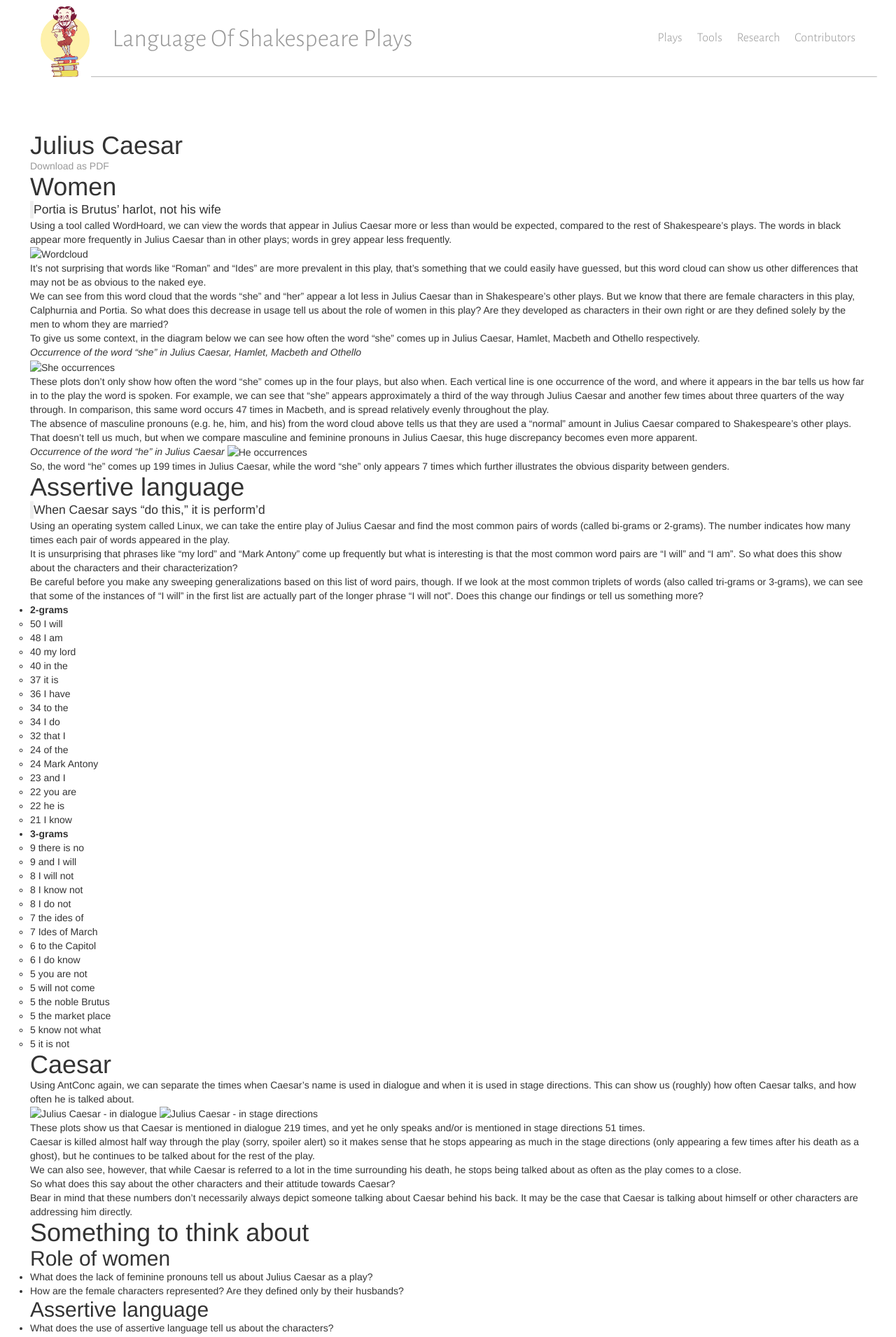
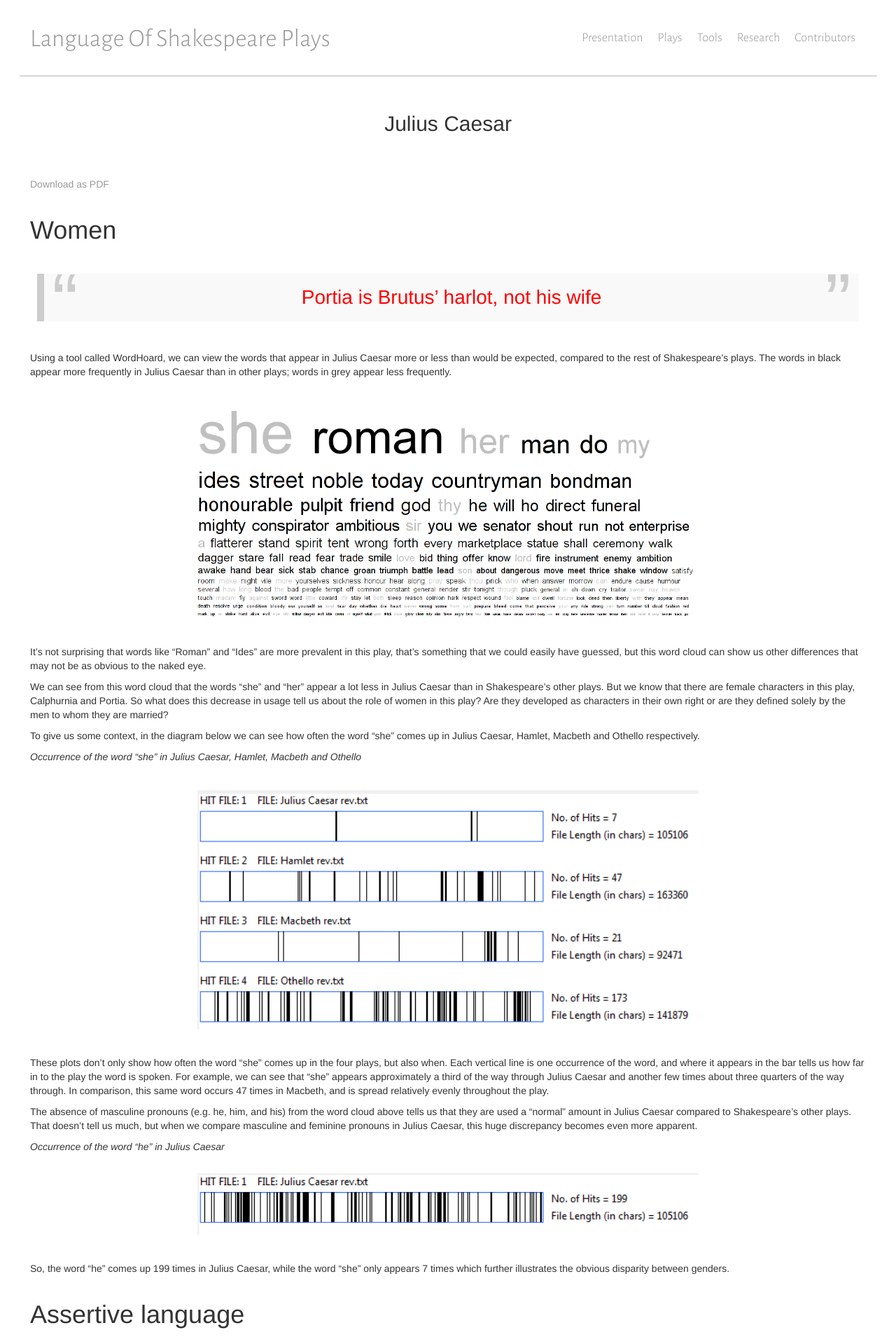
Before and after one commit to iahmed0/SU-LOSP.github.io, a Jekyll site: the page built from _analyses/julius_caesar/index.md, in a window 1280 px wide. Shown: the top 1910 px of the page at 70% size. Built offline with Jekyll 4.4.1, drawn with Linux system fonts in a browser that asks for light colours.

Commit message:
More design and sparse work

```diff
--- a/_analyses/julius_caesar/index.md
+++ b/_analyses/julius_caesar/index.md
@@ -14,7 +15,7 @@ Caesar more or less than would be expected, compared to the rest of
 Shakespeare's plays.  The words in black appear more frequently in Julius Caesar
 than in other plays; words in grey appear less frequently.
 
-![Wordcloud]({{ page.url }}word_cloud.png "Word cloud created on WordHoard")
+![Wordcloud](word_cloud.png "Word cloud created on WordHoard")
 
 It's not surprising that words like "Roman" and "Ides" are more prevalent in
 this play, that's something that we could easily have guessed, but this word
@@ -32,7 +33,7 @@ To give us some context, in the diagram below we can see how often the word
 
 _Occurrence of the word "she" in Julius Caesar, Hamlet, Macbeth and Othello_
 
-![She occurrences]({{ page.url }}she.png "Concordance Plots made with AntConc")
+![She occurrences](she.png "Concordance Plots made with AntConc")
 
 These plots don't only show how often the word "she" comes up in the four plays,
 but also when.  Each vertical line is one occurrence of the word, and where it
@@ -49,7 +50,7 @@ masculine and feminine pronouns in Julius Caesar, this huge discrepancy becomes
 even more apparent.
 
 _Occurrence of the word "he" in Julius Caesar_
-![He occurrences]({{ page.url }}he.png "Concordance Plots made with AntConc")
+![He occurrences](he.png "Concordance Plots made with AntConc")
 
 So, the word "he" comes up 199 times in Julius Caesar, while the word "she" only
 appears 7 times which further illustrates the obvious disparity between genders.
@@ -120,8 +121,8 @@ Using AntConc again, we can separate the times when Caesar's name is used in
 dialogue and when it is used in stage directions. This can show us (roughly) how
 often Caesar talks, and how often he is talked about.
 
-![Julius Caesar - in dialogue]({{ page.url }}juliuscaesar_dialogue.png "Concordance Plots made with AntConc")
-![Julius Caesar - in stage directions]({{ page.url }}juliuscaesar_directions.png "Concordance Plots made with AntConc")
+![Julius Caesar - in dialogue](juliuscaesar_dialogue.png "Concordance Plots made with AntConc")
+![Julius Caesar - in stage directions](juliuscaesar_directions.png "Concordance Plots made with AntConc")
 
 These plots show us that Caesar is mentioned in dialogue 219 times, and yet he
 only speaks and/or is mentioned in stage directions 51 times.
--- a/_config.yml
+++ b/_config.yml
@@ -7,7 +7,6 @@ permalink: "pretty"
 
 collections:
     analyses:
-        permalink: "/:collection/:path/"
         output: true
 
 defaults:
--- a/_layouts/default.html
+++ b/_layouts/default.html
@@ -11,12 +11,12 @@
   <body>
     <header id="header" class="col-md-12">
       <a href="/">
-        <img class="col-md-1"src="/assets/images/shakespeare.png" alt="Little Shakespeare"/>
         <h1 class="col-md-6">Language Of Shakespeare Plays</h1>
       </a>
 
-      <nav class="col-md-5">
+      <nav class="col-md-6">
         <ul>
+          <li><a href="/">Presentation</a></li>
           <li><a href="#">Plays</a>
             <ul>
               {% for analysis in site.analyses %}
@@ -29,7 +29,6 @@
           <li><a href="/tools/">Contributors</a></li>
         </ul>
       </nav>
-      <div id="split" class="col-md-11" />
     </header>
 
     <main class="col-md-12">
--- a/_layouts/page.html
+++ b/_layouts/page.html
@@ -1,14 +1,11 @@
 ---
 layout: default
 ---
-<div class="article">
 
+<article>
   <header>
-    <h1>{{ page.title }}</h1>
+    <h2>{{ page.title }}</h2>
   </header>
 
-  <article>
-    {{ content }}
-  </article>
-
-</div>
+  {{ content }}
+</article>
--- a/assets/css/main.scss
+++ b/assets/css/main.scss
@@ -28,13 +28,6 @@ $link-color: #999;
   src: url(/assets/fonts/alegreya.ttf) format('truetype');
 }
 
-body, h1, h2, h3, h4, h5, h6,
-p, blockquote, pre, hr,
-dl, dd, ol, ul, figure {
-    margin: 0;
-    padding: 0;
-}
-
 a {
     color: $link-color;
     text-decoration: none;
@@ -57,49 +50,124 @@ body {
 #header {
     font-family: "Alegreya";
     font-size: 18px;
-    margin: 0 0 2em 0;
+    margin: 2em 0 2em 0;
 
-    & img {
-        margin: .5em 0 0 0;
+    & h1 {
+        margin: 0;
+        padding: 0;
     }
 
-    & h1 {
-        margin: 1em 0 0 0;
-        padding: 0 0 0 .5em;
-    }
-
-
     & nav {
-        margin: 2em 0 0 0;
+        position: relative;
+        margin: 0;
         line-height: 200%;
         text-align: right;
 
-        & li {
+        li {
             display: inline-block;
             padding-left: 1em;
         }
 
         & li ul {
+            position: absolute;
+            right: 0;
             display: none;
+            padding: 0;
+            width: 100%;
         }
 
         & li:hover ul {
             position: absolute;
             display: block;
         }
+
+        & li ul li {
+            list-style-type: square;
+        }
+    }
 }
 
-    & #split {
+#header:after {
+    content: "";
     position: absolute;
+    top: 4em;
     bottom: 0;
+    left: 0;
     right: 0;
     margin: auto;
     height: 1px;
+    width: 100%;
     border-bottom: 1px solid lighten($link-color, 15%);
     box-shadow: 1px 0px 1px 0px lighten($link-color, 15%);
-    }
 }
 
 main {
     margin: 3em 0 3em 0;
+
+    & .logo {
+        margin: 0 2em 2em 0;
+        & img {
+            width: 100%;
         }
+    }
+}
+
+article {
+    & header {
+        width: 100%;
+        text-align: center;
+
+        & h2 {
+            margin: 0 0 2em 0;
+        }
+    }
+
+    & h1 {
+        margin: 1em 0 1em 0;
+    }
+
+    & h1, & h2, & h3, & h4, & h5, & h6 {
+        clear: both;
+    }
+
+    & blockquote {
+        position: relative;
+        font-size: 2em;
+        color: #FF0000;
+        background: #f9f9f9;
+        border-left: 10px solid #ccc;
+        margin: 1.5em 10px;
+        padding: 0.5em 10px;
+        quotes: "\201C""\201D""\2018""\2019";
+    }
+
+    & blockquote:before, & blockquote:after {
+        position: absolute;
+        bottom: 0;
+        color: #ccc;
+        font-size: 4em;
+        line-height: .5em;
+    }
+
+    & blockquote:before {
+        content: open-quote;
+        left: .1em;
+    }
+
+    & blockquote:after {
+        content: close-quote;
+        right: .1em;
+    }
+
+    & blockquote p {
+        width: 100%;
+        display: inline-block;
+        text-align: center;
+    }
+
+    & img {
+        width: 100%;
+        margin: 2em 0 2em 0;
+        padding: 0 20% 0 20%;
+    }
+}
```
Also changed, not shown: other parts of _analyses/julius_caesar/index.md (+2 -1 lines), _analyses/characters.py (added, +35 -0 lines), _analyses/richard_ii/index.md (added, +4 -0 lines), _analyses/romeo_and_juliet/index.md (added, +4 -0 lines), _analyses/twelfth_night/index.md (added, +4 -0 lines), index.md (+3 -0 lines). Lines whose indentation alone changed are shown as unchanged.
